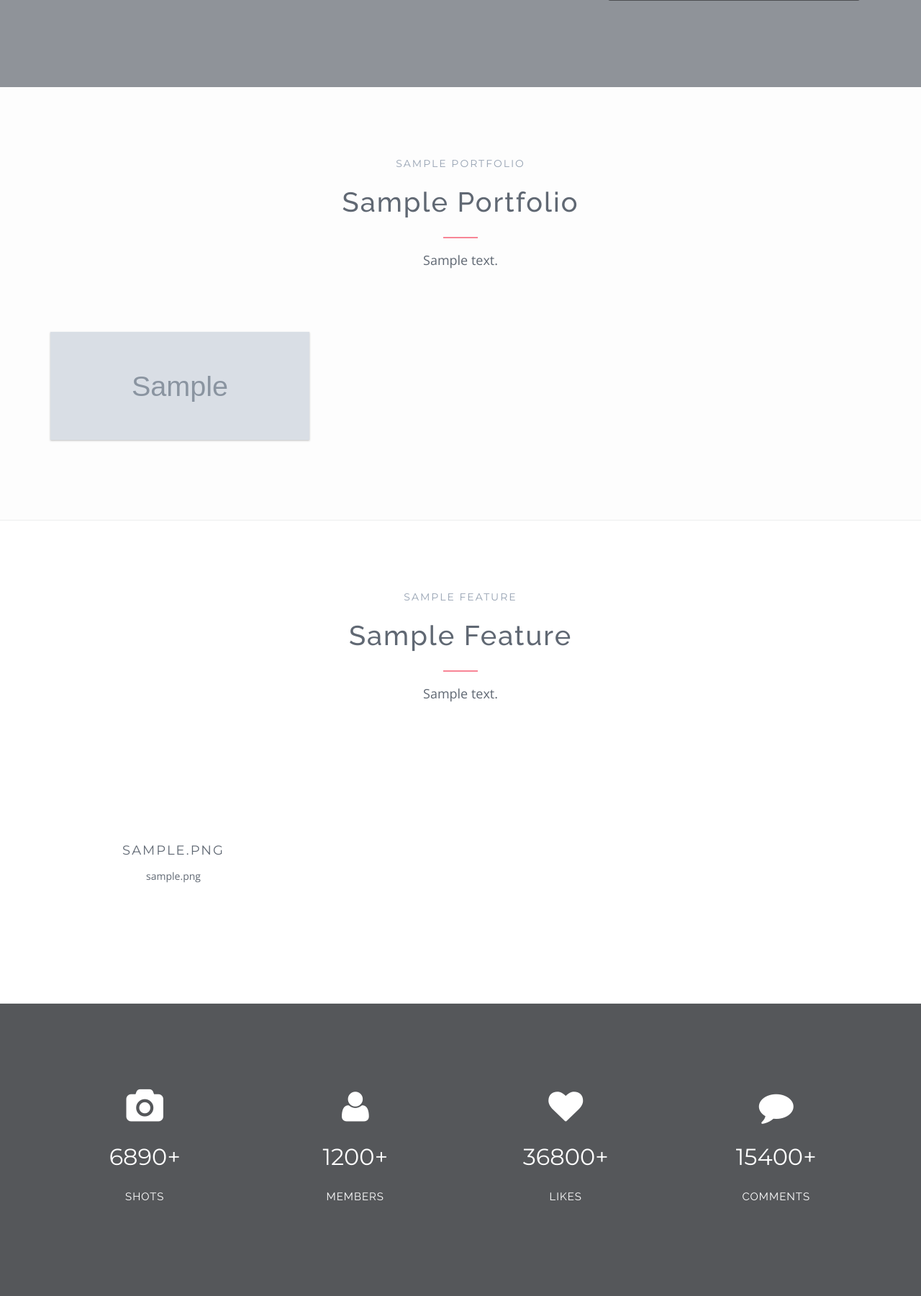
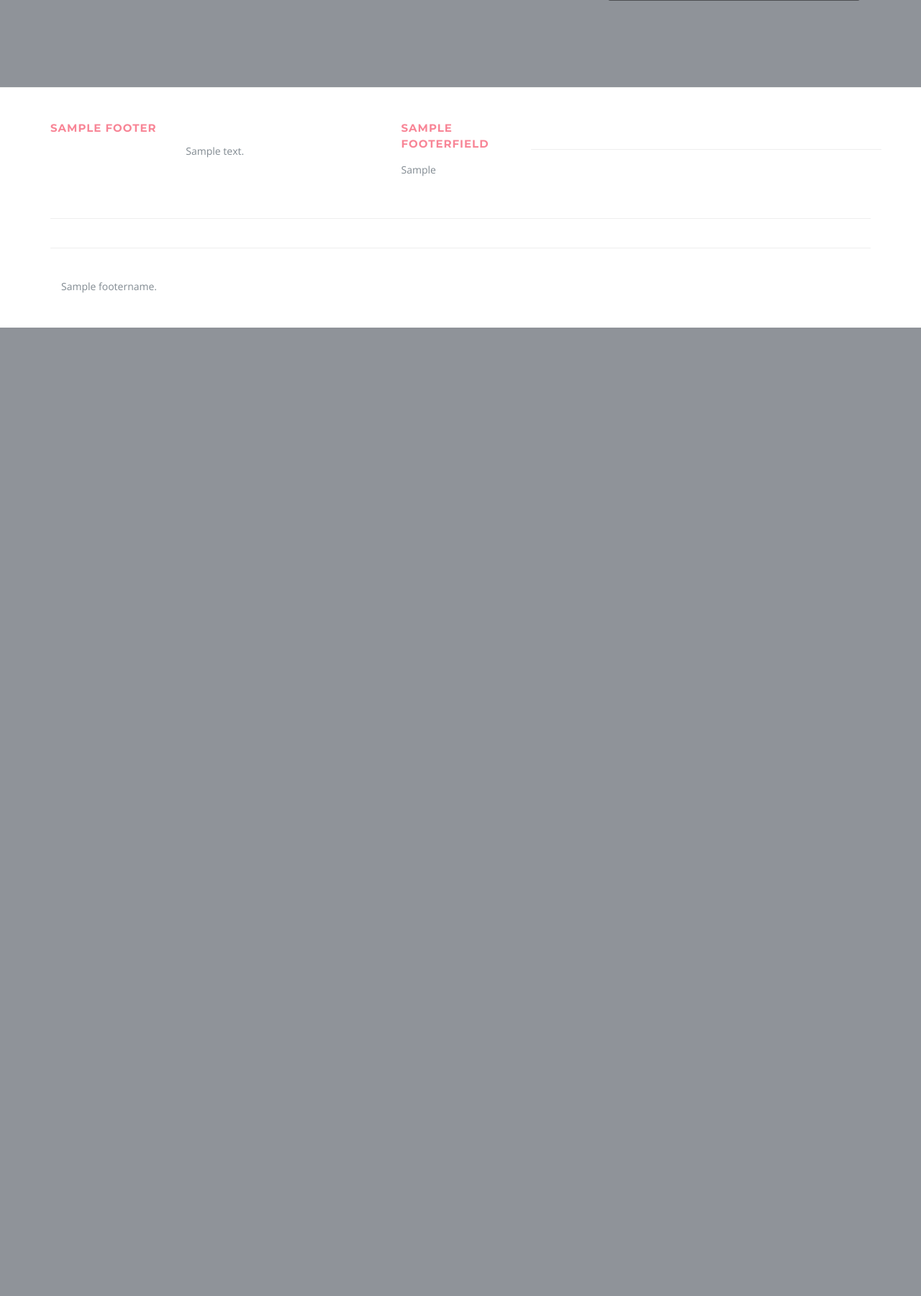
Before and after one commit to guluzadef/Instaexample, a Django app: page / in a window 1280 px wide. Shown: the part 684-2484 px from the top of the page at 72% size. After the commit the page ends 1139 px from the top, so only its background shows below. Run offline with Django 3.2, Linux system fonts and the light colour scheme; tables that the repository leaves empty hold one stand-in row (values such as "Sample post"); grey boxes marked "Sample" are stand-in pictures; some libraries are stand-ins or nearby versions.

Commit message:
New Updates

```diff
--- a/todo_app/templates/explore-style1.html
+++ b/todo_app/templates/explore-style1.html
@@ -25,7 +25,6 @@
                                             style="width: 360px; height: 270px;"
                                             alt=""></a>
                                     <h5 class="title"><a href="shot-gallery.html">{{ item.description }}</a></h5>
-                                    {#                                    <a class="label" href="page-search.html">App</a>#}
                                 </div>
 
                                 <div class="shot-detail">
--- a/todo_app/templates/index.html
+++ b/todo_app/templates/index.html
@@ -49,7 +49,7 @@
 {% if  not request.user.is_authenticated %}
 
     <div class="col-xs-12 col-sm-6 col-md-5 col-lg-4 header-form-wrapper">
-        <form class="header-form form-second" action="{% url 'register_view' %}" method="post"
+        <form class="header-form form-second" method="post"
               enctype="multipart/form-data">
             {% csrf_token %}
             {% for field in form %}
@@ -143,109 +143,109 @@
     <!-- END Site header -->
 
 
-    <!-- Main container -->
-    <main>
-
-
-        <!-- Staff pick -->
-        <section>
-            <div class="container">
-                <header class="section-header">
-                    <span>{{ portfolio.name }}</span>
-                    <h2>{{ portfolio.title }}</h2>
-                    <p>{{ portfolio.description }}</p>
-                </header>
-
-                <div class="row">
-
-                    <!-- Shot -->
-                    {% for img in portfoliophoto %}
-                        <div class="col-xs-12 col-sm-6 col-md-4">
-                            <div class="shot shot-small">
-                                <div class="shot-preview">
-                                    <a class="img" href="#"><img src="{{ img.image.url }}" style="height:150px"
-                                                                 alt=""></a>
-                                </div>
-                            </div>
-                        </div>
-                    {% endfor %}
-                    <div class="col-xs-12 col-sm-4 col-md-offset-4">
-                        <br><br>
+{#    <!-- Main container -->#}
+{#    <main>#}
+{##}
+{##}
+{#        <!-- Staff pick -->#}
+{#        <section>#}
+{#            <div class="container">#}
+{#                <header class="section-header">#}
+{#                    <span>{{ portfolio.name }}</span>#}
+{#                    <h2>{{ portfolio.title }}</h2>#}
+{#                    <p>{{ portfolio.description }}</p>#}
+{#                </header>#}
+{##}
+{#                <div class="row">#}
+{##}
+{#                    <!-- Shot -->#}
+{#                    {% for img in portfoliophoto %}#}
+{#                        <div class="col-xs-12 col-sm-6 col-md-4">#}
+{#                            <div class="shot shot-small">#}
+{#                                <div class="shot-preview">#}
+{#                                    <a class="img" href="#"><img src="{{ img.image.url }}" style="height:150px"#}
+{#                                                                 alt=""></a>#}
+{#                                </div>#}
+{#                            </div>#}
+{#                        </div>#}
+{#                    {% endfor %}#}
+{#                    <div class="col-xs-12 col-sm-4 col-md-offset-4">#}
+{#                        <br><br>#}
                         {#                    <a class="btn btn-primary btn-block" href="explore-style3-cols3.html">See all</a>#}
-                    </div>
-
-                </div>
-
-            </div>
-        </section>
-        <!-- END Staff pick -->
-
-
-        <!-- Features -->
-        <section class="bg-white">
-            <div class="container">
-
-                <header class="section-header">
-                    <span>{{ features.name }}</span>
-                    <h2>{{ features.title }}</h2>
-                    <p> {{ features.description }}</p>
-                </header>
-
-
-                <ul class="features">
-                    {% for main in featuresmain %}
-                        <li>
-                            <div class="icon"><i class="fa {{ main.icon }}"></i></div>
-                            <h5>{{ main.icontitle }}</h5>
-                            <p class="text-justify">{{ main.icondescription }}</p>
-                        </li>
-                    {% endfor %}
-
-                </ul>
-
-
-            </div>
-        </section>
-        <!-- END Features -->
-
-
-        <!-- How it works -->
-
-        <!-- END How it works -->
-
-
-        <!-- Facts -->
-        <section class="no-border-bottom overlay-black" style="background-image: url('{{ aboutsite.image.url }}')">
-            <div class="container">
-
-                <div class="row">
-                    <div class="counter color-alt col-md-3 col-sm-6">
-                        <i class="fa fa-camera"></i>
-                        <p><span data-from="0" data-to="6890"></span>+</p>
-                        <h6>Shots</h6>
-                    </div>
-
-                    <div class="counter color-alt col-md-3 col-sm-6">
-                        <i class="fa fa-user"></i>
-                        <p><span data-from="0" data-to="1200"></span>+</p>
-                        <h6>Members</h6>
-                    </div>
-
-                    <div class="counter color-alt col-md-3 col-sm-6">
-                        <i class="fa fa-heart"></i>
-                        <p><span data-from="0" data-to="36800"></span>+</p>
-                        <h6>Likes</h6>
-                    </div>
-
-                    <div class="counter color-alt col-md-3 col-sm-6">
-                        <i class="fa fa-comment"></i>
-                        <p><span data-from="0" data-to="15400"></span>+</p>
-                        <h6>Comments</h6>
-                    </div>
-                </div>
-
-            </div>
-        </section>
+{#                    </div>#}
+{##}
+{#                </div>#}
+{##}
+{#            </div>#}
+{#        </section>#}
+{#        <!-- END Staff pick -->#}
+{##}
+{##}
+{#        <!-- Features -->#}
+{#        <section class="bg-white">#}
+{#            <div class="container">#}
+{##}
+{#                <header class="section-header">#}
+{#                    <span>{{ features.name }}</span>#}
+{#                    <h2>{{ features.title }}</h2>#}
+{#                    <p> {{ features.description }}</p>#}
+{#                </header>#}
+{##}
+{##}
+{#                <ul class="features">#}
+{#                    {% for main in featuresmain %}#}
+{#                        <li>#}
+{#                            <div class="icon"><i class="fa {{ main.icon }}"></i></div>#}
+{#                            <h5>{{ main.icontitle }}</h5>#}
+{#                            <p class="text-justify">{{ main.icondescription }}</p>#}
+{#                        </li>#}
+{#                    {% endfor %}#}
+{##}
+{#                </ul>#}
+{##}
+{##}
+{#            </div>#}
+{#        </section>#}
+{#        <!-- END Features -->#}
+{##}
+{##}
+{#        <!-- How it works -->#}
+{##}
+{#        <!-- END How it works -->#}
+{##}
+{##}
+{#        <!-- Facts -->#}
+{#        <section class="no-border-bottom overlay-black" style="background-image: url('{{ aboutsite.image.url }}')">#}
+{#            <div class="container">#}
+{##}
+{#                <div class="row">#}
+{#                    <div class="counter color-alt col-md-3 col-sm-6">#}
+{#                        <i class="fa fa-camera"></i>#}
+{#                        <p><span data-from="0" data-to="6890"></span>+</p>#}
+{#                        <h6>Shots</h6>#}
+{#                    </div>#}
+{##}
+{#                    <div class="counter color-alt col-md-3 col-sm-6">#}
+{#                        <i class="fa fa-user"></i>#}
+{#                        <p><span data-from="0" data-to="1200"></span>+</p>#}
+{#                        <h6>Members</h6>#}
+{#                    </div>#}
+{##}
+{#                    <div class="counter color-alt col-md-3 col-sm-6">#}
+{#                        <i class="fa fa-heart"></i>#}
+{#                        <p><span data-from="0" data-to="36800"></span>+</p>#}
+{#                        <h6>Likes</h6>#}
+{#                    </div>#}
+{##}
+{#                    <div class="counter color-alt col-md-3 col-sm-6">#}
+{#                        <i class="fa fa-comment"></i>#}
+{#                        <p><span data-from="0" data-to="15400"></span>+</p>#}
+{#                        <h6>Comments</h6>#}
+{#                    </div>#}
+{#                </div>#}
+{##}
+{#            </div>#}
+{#        </section>#}
         <!-- END Facts -->
 
 
--- a/todo_app/urls.py
+++ b/todo_app/urls.py
@@ -1,5 +1,5 @@
 from django.urls import path
-from .views import home,Following_friend,Follower_friend,FollowView,register_view,social_settings,verify_view,like_view,login_view,settings_view,logout_view,profile_view,addpost_view,explore,ShotDetail
+from .views import home,PostUpdate,Following_friend,Follower_friend,FollowView,register_view,social_settings,verify_view,like_view,login_view,settings_view,logout_view,profile_view,addpost_view,explore,ShotDetail
 
 urlpatterns = [
     path('', home, name="home"),
@@ -13,9 +13,9 @@ urlpatterns = [
     path('addpost/', addpost_view, name="addpost_view"),
     path('explore/', explore, name="explore"),
     path('like/', like_view, name="like-view"),
-    path('detail/<int:id>', ShotDetail, name="detail"),
+    path('detail/<int:id>/', ShotDetail, name="detail"),
     path('follow/', FollowView.as_view(), name="follower"),
-    path('<int:id>/follower',Follower_friend,name="friend_follow"),
-    path('<int:id>/followering', Following_friend, name="friend_following")
-
+    path('<int:id>/follower/',Follower_friend,name="friend_follow"),
+    path('<int:id>/following/', Following_friend, name="friend_following"),
+    path('update/<int:pk>/',PostUpdate.as_view(),name="update")
 ]
--- a/todo_app/views.py
+++ b/todo_app/views.py
@@ -1,6 +1,8 @@
 from django.contrib.auth.decorators import login_required
 from django.shortcuts import render, redirect
 from django.views import generic
+from django.views.generic import UpdateView
+
 import json
 from .models import *
 from .forms import RegisterForm, LoginForm, PostForm, CommentForm, SocialForm
@@ -152,19 +154,28 @@ def settings_view(request):
 def profile_view(request, id):
     context = common(request)
     user = User.objects.filter(id=id).last()
-
     context["socialmodel"] = Socialsetting.objects.filter(user=request.user).last()
-    context["user"] = User.objects.filter(id=id).last()
     context["count"] = Post.objects.filter(user_id=id).all().count()
     pagination = Paginator(Post.objects.filter(user_id=id), 6)
     context["dashboard"] = pagination.get_page(request.GET.get('page', 1))
     context["page_range"] = pagination.page_range
+    context["user"] = User.objects.filter(id=id).last()
     context["followers"] = [follow.from_user for follow in user.followers.all()]
+    context["following"] = [follow.to_user for follow in user.following.all()]
     context["follower_count"] = user.followers.all().count()
     context["following_count"] = user.following.all().count()
-    context["followers"] = [follow.from_user for follow in user.followers.all()]
 
     return render(request, "user-profile.html", context)
+
+
+
+class PostUpdate(generic.UpdateView):
+    extra_context = common(request)
+    model = Post
+    form_class = PostForm
+    template_name = "shot-add.html"
+    success_url = "/"
+
 
 
 def explore(request):
@@ -252,8 +263,10 @@ def addpost_view(request):
 def ShotDetail(request, id):
     context = {}
 
+
     id = request.GET.get('id')
     if id:
+
         pass
     else:
         id = request.POST.get("post_id_cm")
@@ -261,6 +274,8 @@ def ShotDetail(request, id):
     if request.user not in current_post.view.all():
         current_post.view.add(request.user)
     context["currentpost"] = current_post
+    context["follower_count"] = current_post.user.followers.all().count()
+    context["following_count"] = current_post.user.following.all().count()
     me = Post.objects.all().filter(user=current_post.user).count()
     current_post_comment = current_post.commentpost_set.all()
     context["current_post_comment"] = current_post_comment
@@ -318,11 +333,15 @@ class FollowView(generic.View):
 
 
 def Follower_friend(request, id):
-    context = {}
+    context = common(request)
     user = User.objects.filter(id=id).last()
-    context["followers"] = [follow.from_user for follow in user.followers.all()]
+    pagination = Paginator([follow.from_user for follow in user.followers.all()], 6)
+    context["page_range"] = pagination.page_range
+    context["followers"] = pagination.get_page(request.GET.get('page', 1))
+    context["user_followers"] = [follow.from_user for follow in user.followers.all()]
+    context["following"] = [follow.to_user for follow in user.following.all()]
     context["user_list"] = User.objects.all()
-    context["following_count"] = request.user.following.all().count()
+    context["following_count"] = user.following.all().count()
     context["follower_count"] = user.followers.all().count()
     context["user"] = user
 
@@ -330,12 +349,15 @@ def Follower_friend(request, id):
 
 
 def Following_friend(request, id):
-    context = {}
+    context = common(request)
     user = User.objects.filter(id=id).last()
-    context["following"] = [follow.to_user for follow in user.following.all()]
+    pagination = Paginator([follow.to_user for follow in user.following.all()], 6)
+    context["page_range"] = pagination.page_range
+    context["following"] = pagination.get_page(request.GET.get('page', 1))
+    context["followers"] = [follow.from_user for follow in user.followers.all()]
+    Follow.objects.filter(to_user=user)
     context["follower_count"] = user.followers.all().count()
     context["following_count"] = user.following.all().count()
     context["user"] = user
 
-
     return render(request, 'user-following.html', context)
```
Also changed, not shown: todo_app/templates/shot-detail.html (+21 -9 lines), todo_app/templates/user-followers.html (+37 -10 lines), todo_app/templates/user-following.html (+29 -6 lines), todo_app/templates/user-profile.html (+15 -16 lines), todo_app/templatetags/common.py (added, +9 -0 lines), todo_app/templatetags/__init__.py (added).
